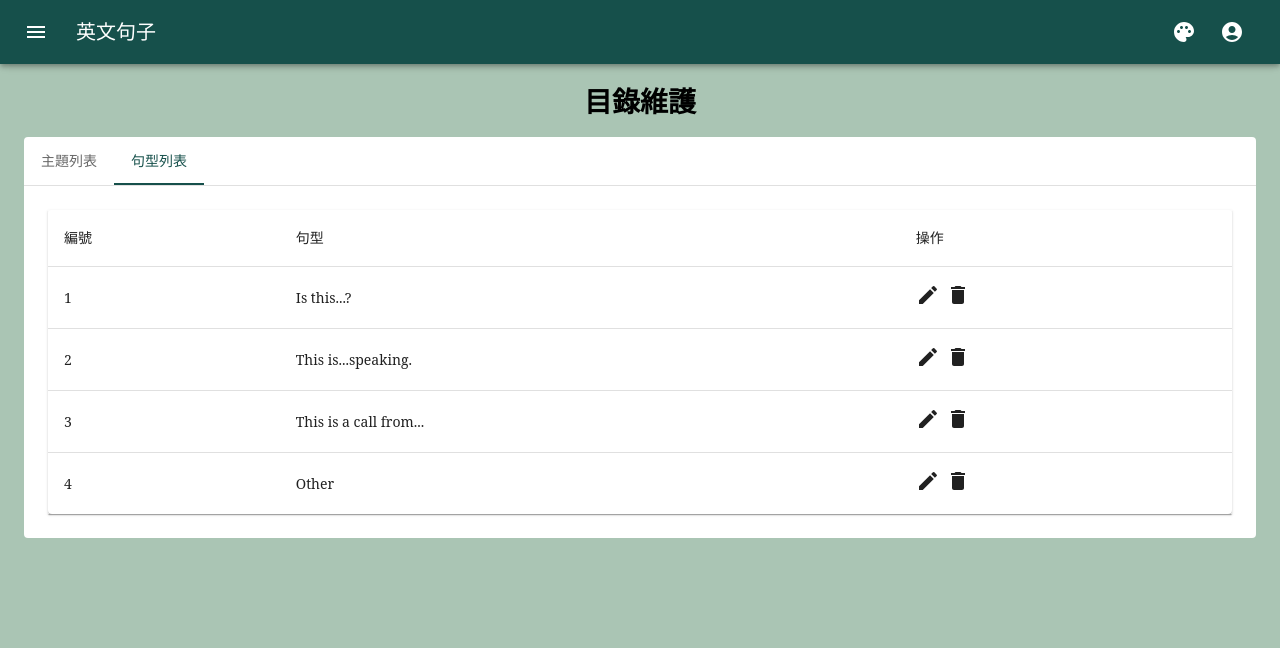
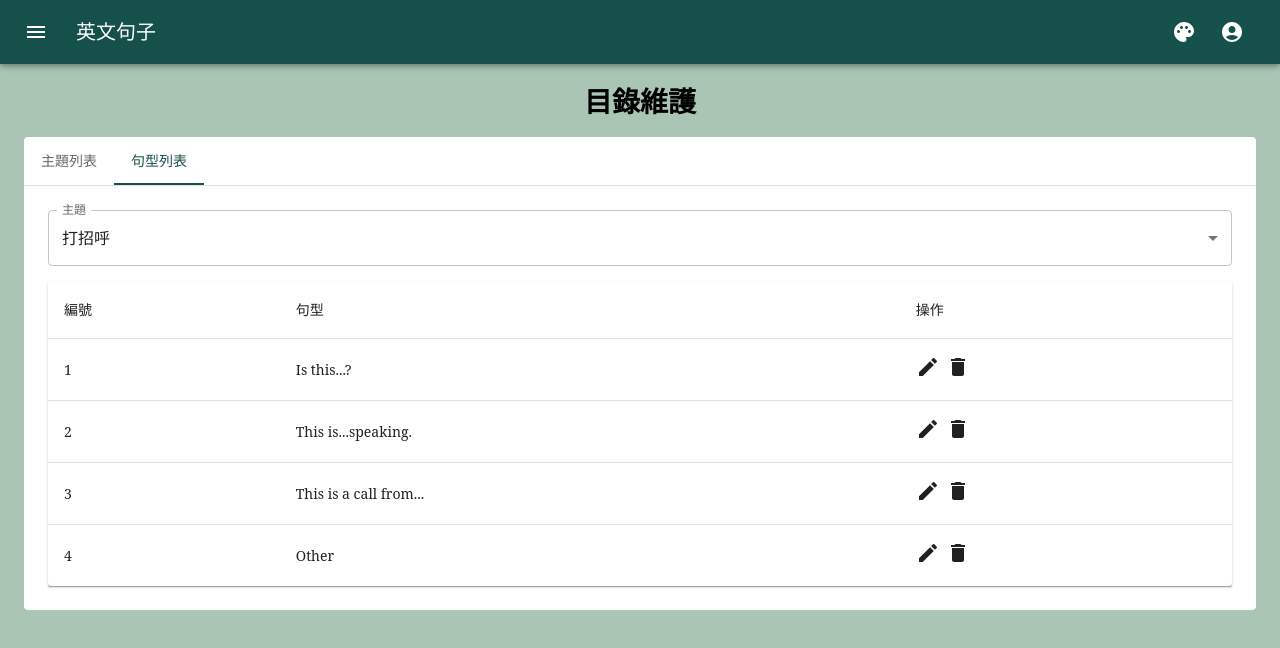
Before and after one commit to AbbyAbby33/english-sentence, a React (Create React App) app: page /menu-matain in a window 1280 px wide. Both pictures are taken after a click on the tab "句型列表". Shown: the top 648 px of the page. Built offline with nearby package versions, Linux system fonts and the light colour scheme; a web font is replaced by a local one.

Commit message:
feat: (目錄維護) 新增主題下拉選單

```diff
--- a/src/content/MenuMatain/pages/MenuMatain.tsx
+++ b/src/content/MenuMatain/pages/MenuMatain.tsx
@@ -10,6 +10,9 @@ import TableContainer from '@mui/material/TableContainer';
 import TableHead from '@mui/material/TableHead';
 import TableRow from '@mui/material/TableRow';
 import Paper from '@mui/material/Paper';
+import TextField from '@mui/material/TextField';
+import MenuItem from '@mui/material/MenuItem';
+import Stack from '@mui/material/Stack';
 import EditIcon from '@mui/icons-material/Edit';
 import DeleteIcon from '@mui/icons-material/Delete';
 
@@ -111,6 +114,7 @@ function createPatternTableRow(
 export default function MenuMatain() {
 
     const [value, setValue] = React.useState(0);
+    const [topic, setTopic] = React.useState('t0000');
 
     const topicRows = TOPIC_LIST.map(v => {
         return createTableRow(v.id, v.name);
@@ -122,6 +126,10 @@ export default function MenuMatain() {
 
     const handleChange = (event: React.SyntheticEvent, newValue: number) => {
         setValue(newValue);
+    };
+
+    const handleTopicChange = (event: React.ChangeEvent<HTMLInputElement>) => {
+        setTopic(event.target.value);
     };
 
     const topicList = (
@@ -197,9 +205,27 @@ export default function MenuMatain() {
                     {topicList}
                 </TabPanel>
                 <TabPanel value={value} index={1}>
+                    <Stack spacing={2}>
+                    <TextField
+                        sx={{ width: '100%' }}
+                        id="outlined-select-currency"
+                        select
+                        label="主題"
+                        value={topic}
+                        onChange={handleTopicChange}
+                    >
+                        {TOPIC_LIST.map((option) => (
+                            <MenuItem key={option.id} value={option.id}>
+                                {option.name}
+                            </MenuItem>
+                        ))}
+                    </TextField>
                     <Box sx={{ overflowX: 'scroll', boxShadow: '0px 2px 1px -1px rgb(0 0 0 / 20%), 0px 1px 1px 0px rgb(0 0 0 / 14%), 0px 1px 3px 0px rgb(0 0 0 / 12%)' }}>
                         {patternList}
                     </Box>
+                    </Stack>
+
+
                 </TabPanel>
             </Box>
         </React.Fragment>
```
